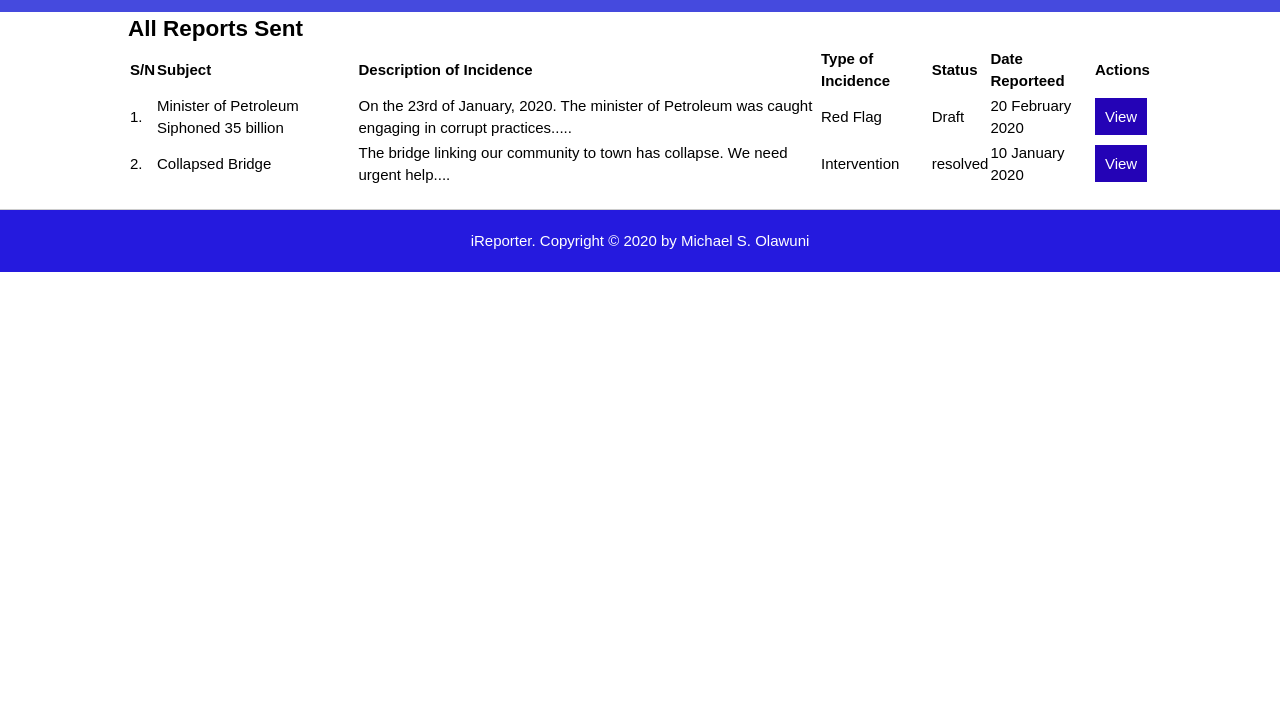
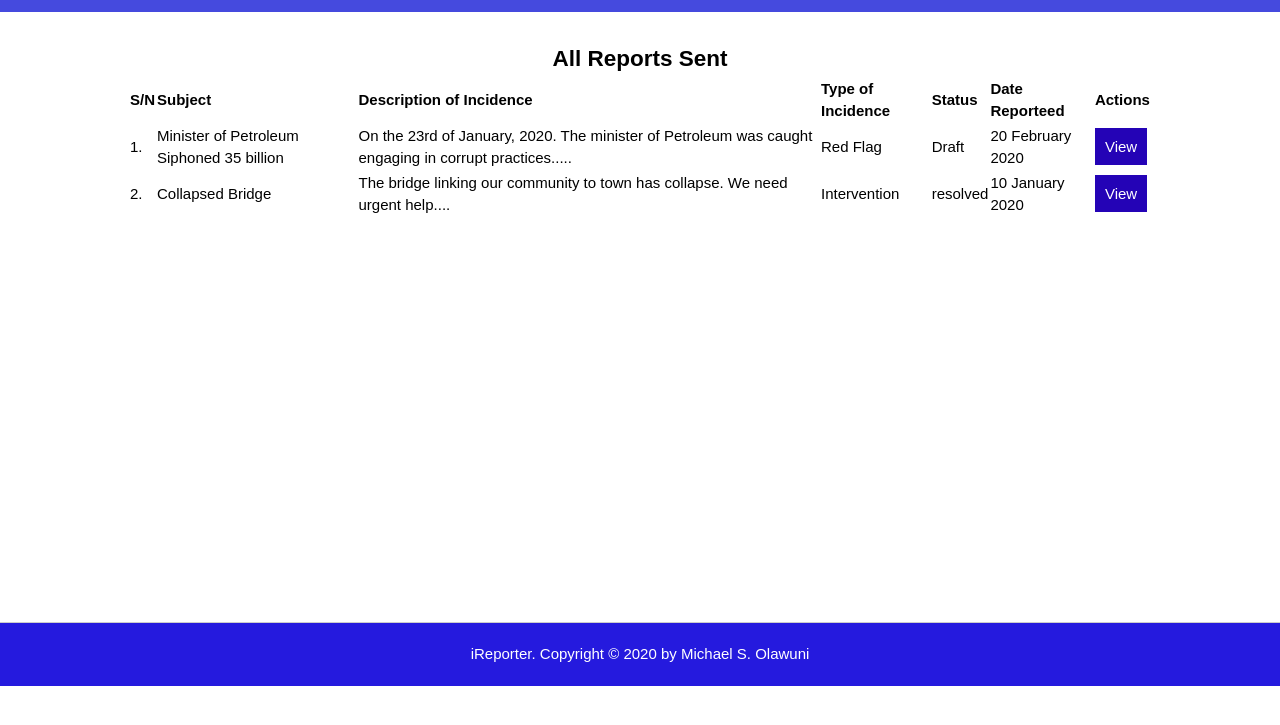
Before and after one commit to mikejesus/iReporter-app, a plain HTML site: page UI/view-redflag-or-intervention copy.html in a window 1280 px wide. Shown: the part 73-798 px from the top of the page. Drawn offline with Linux system fonts and the light colour scheme.

Commit message:
chore: Fix css styles

```diff
--- a/UI/css/style.css
+++ b/UI/css/style.css
@@ -355,7 +355,7 @@ td {
 }
 
 #delete-incidence {
-    height: 80vh;
+    height: 70vh;
     position: relative;
     text-align: center;
     margin-top: 30px;
@@ -370,6 +370,16 @@ td {
 
 #delete-incidence a:hover {
     background-color: #ee8a8a;
+}
+
+
+/*  */
+
+#view-incidence {
+    height: 70vh;
+    position: relative;
+    text-align: center;
+    margin-top: 30px;
 }
 
 #view-incidence a {
```
